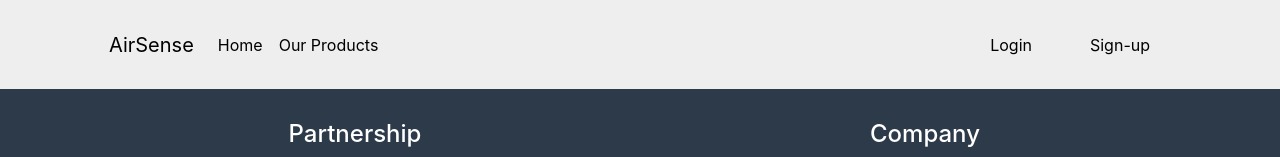
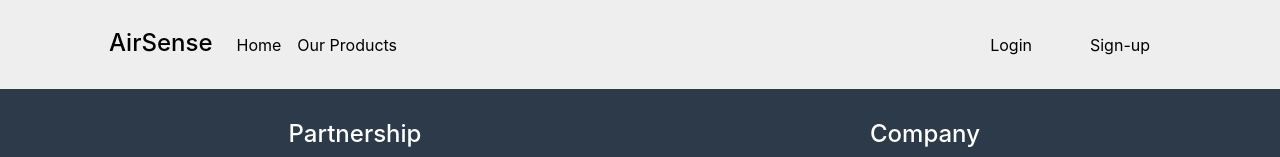
Before and after one commit to OrestisTanis/AirQuality-Front-End, a React (Create React App) app: page /home in a window 1280 px wide. Shown: the top 157 px of the page. Built offline with nearby package versions, Linux system fonts and the light colour scheme.

Commit message:
Wrapped company name inside in a <h4> element

```diff
--- a/src/components/navbar/navbar.css
+++ b/src/components/navbar/navbar.css
@@ -24,3 +24,6 @@ button.navbar-toggler:focus {
     outline: none;
     outline: none;
 }
+.navbar-brand{
+    padding-bottom: 0.5rem !important;
+}
--- a/src/components/navbar/navbar.jsx
+++ b/src/components/navbar/navbar.jsx
@@ -82,7 +82,7 @@ function Navbar() {
                     {/* NAVBAR  */}
                     <nav className="navbar navbar-expand-lg navbar-light" style={navScrollStyle}>
                         {/* BRAND NAME  */}
-                        <div className="pl-2"><Link to="/" className="navbar-brand" style={textColor}  onClick={toggleNavbar}>AirSense</Link></div>
+                        <div className="pl-2"><Link to="/" className="navbar-brand" onClick={toggleNavbar}><h4 style={textColor}  >AirSense</h4></Link></div>
                         <button className="navbar-toggler" type="button" data-toggle="collapse"
                             data-target="#navbarSupportedContent" aria-controls="navbarSupportedContent" aria-expanded="false"
                             aria-label="Toggle navigation">
```
